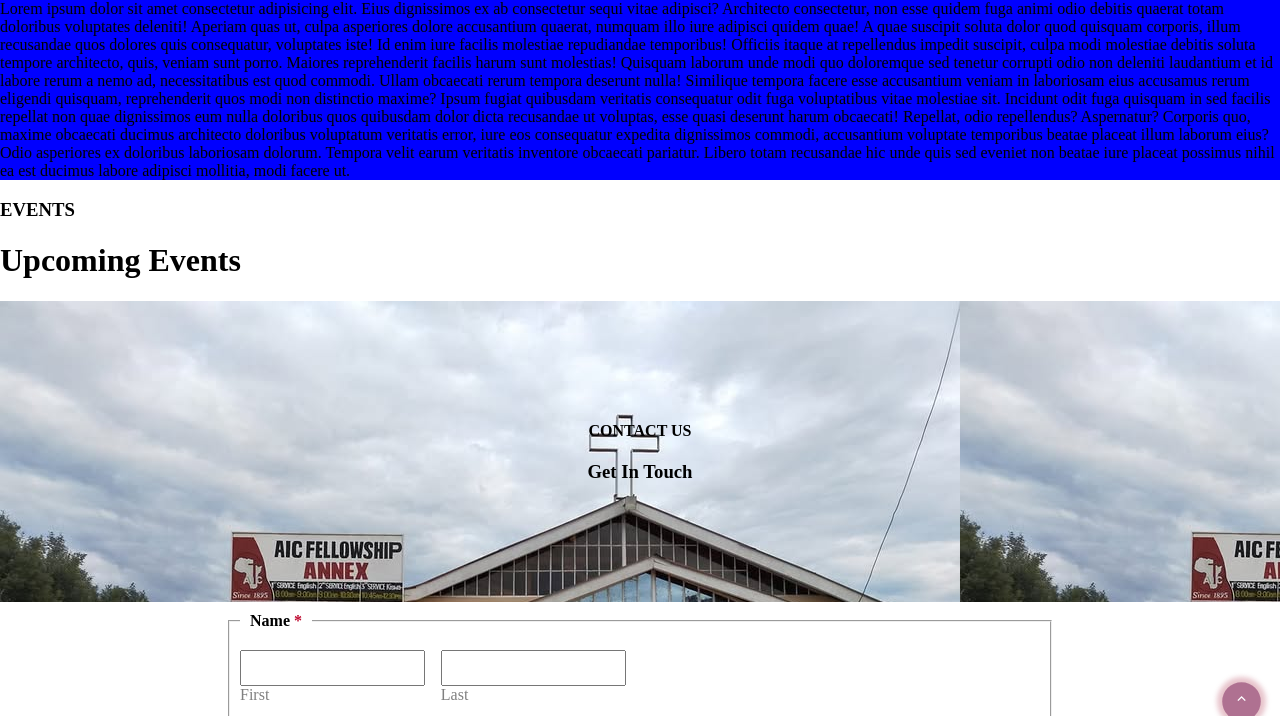
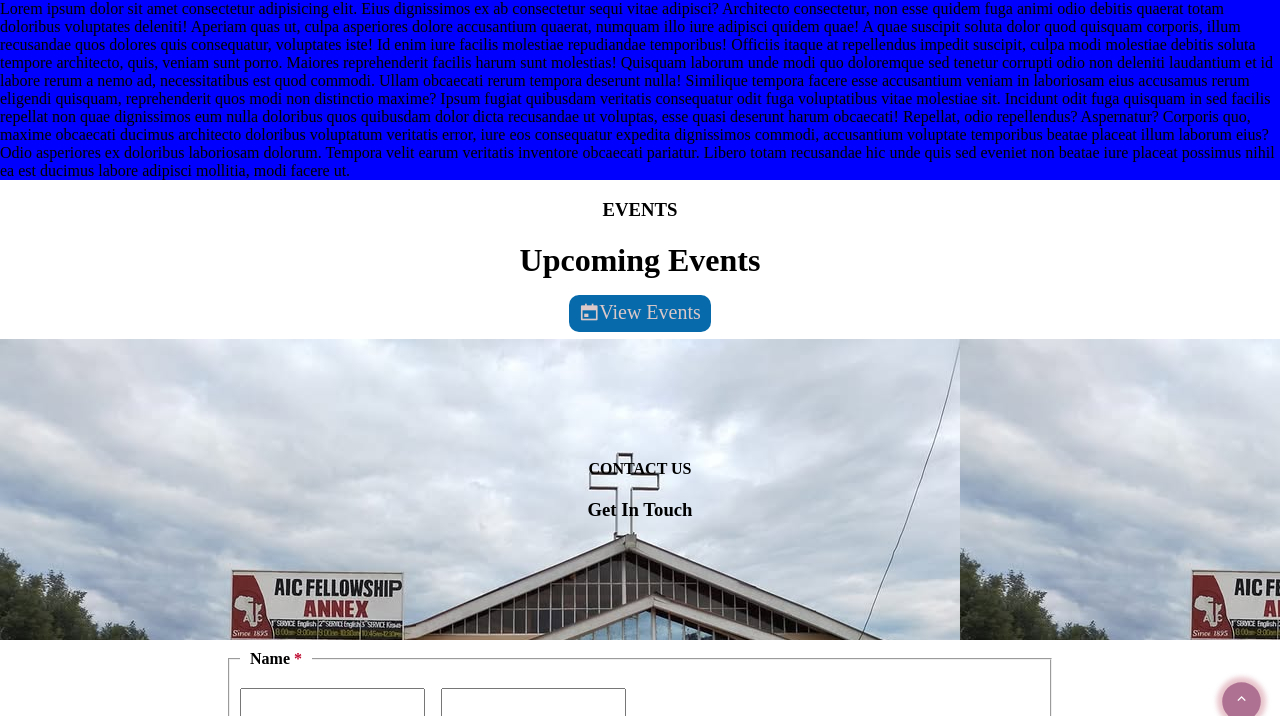
Before and after one commit to Kemboijames7/church, a plain HTML site: page index.html in a window 1280 px wide. Shown: the part 60-776 px from the top of the page. Drawn offline with nearby package versions, Linux system fonts and the light colour scheme.

Commit message:
modified event page

```diff
--- a/index.html
+++ b/index.html
@@ -36,6 +36,8 @@
 <div class="upcoming_events">
     <h3>EVENTS</h3>
     <h1>Upcoming Events</h1>
+
+    <a href="./events.html"   class="event_fill"><i class="ri-calendar-event-fill">View Events </i></a>
 
 </div>
 
@@ -115,7 +117,7 @@
          </i> </ul>
 
         <ul><i class="ri-phone-line"></i> 	(+254) 741 822 844</ul>
-        <ul> <i class="ri-mail-fill"></i>	reception@parklandsbaptist.org
+        <ul> <i class="ri-mail-fill"></i>	reception@aicfellowshipannex.org
         </ul>
     </section>
 
--- a/style.css
+++ b/style.css
@@ -35,8 +35,29 @@ header {
 }
 
 .upcoming_events{
+    text-align: center;
+    margin-bottom: 15px;
 
 
+}
+.event_fill {
+    padding-top: 20px;
+background-color: #066aab;
+border-radius: 10px;
+color: #fff;
+padding: 10px;
+text-decoration: none;
+}
+
+.event_fill :hover{
+    color: #040a22;
+    border-radius: 10px;
+}
+
+.ri-calendar-event-fill {
+
+    font-size: 20px;
+    color: #dbc8c8;
 }
 
 .events_top {
```
